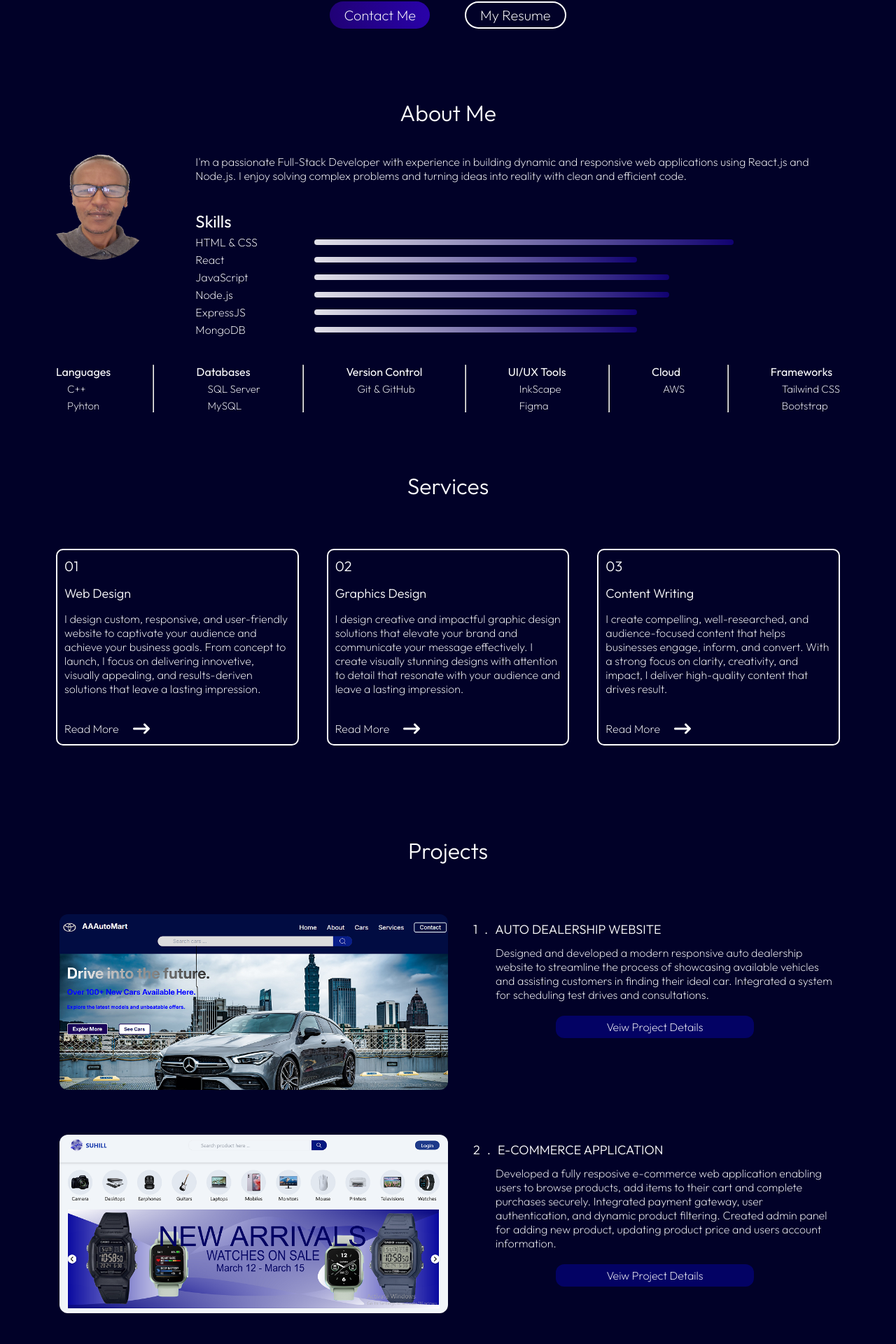
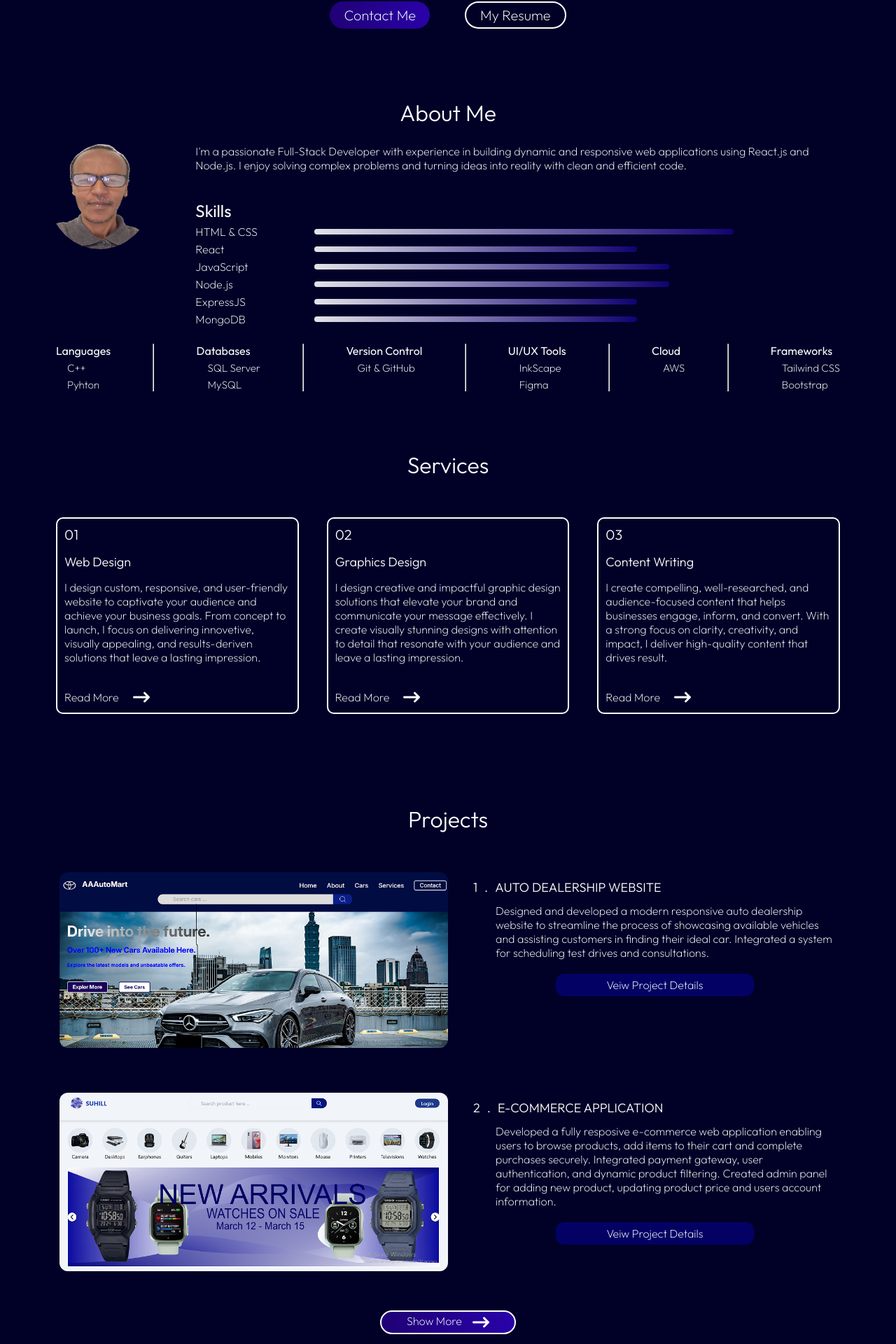
Before and after one commit to Temesgen123/temsgnportfolio, a React (Vite) app: page / in a window 1280 px wide. Shown: the part 541-2461 px from the top of the page at 70% size. Built offline with nearby package versions, Linux system fonts and the light colour scheme.

Commit message:
edited all sections margin

```diff
--- a/src/Components/About/About.css
+++ b/src/Components/About/About.css
@@ -3,7 +3,8 @@
   flex-direction: column;
   align-items: center;
   justify-content: center;
-  gap: 40px;
+  /* gap: 40px; */
+  gap: 25px;
   margin: 50px 80px;
 }
 .about-title h1 {
--- a/src/Components/Contact/Contact.css
+++ b/src/Components/Contact/Contact.css
@@ -3,7 +3,8 @@
   flex-direction: column;
   align-items: center;
   justify-content: center;
-  gap: 80px;
+  /* gap: 80px; */
+  gap: 65px;
   margin: 50px 80px;
 }
 .contact_title {
--- a/src/Components/Footer/Footer.css
+++ b/src/Components/Footer/Footer.css
@@ -2,7 +2,8 @@
   margin: 50px 80px;
   display: flex;
   flex-direction: column;
-  gap: 30px;
+  /* gap: 30px; */
+  gap: 15px;
 }
 .footer-top {
   display: none;
--- a/src/Components/MyWork/MyWork.css
+++ b/src/Components/MyWork/MyWork.css
@@ -3,7 +3,8 @@
   flex-direction: column;
   align-items: center;
   justify-content: center;
-  gap: 50px;
+  /* gap: 50px; */
+  gap: 35px;
   margin:  50px 80px;
 }
 .mywork-title h1 {
--- a/src/Components/Services/services.css
+++ b/src/Components/Services/services.css
@@ -3,12 +3,13 @@
   flex-direction: column;
   align-items: center;
   justify-content: center;
-  gap: 40px;
+  /* gap: 40px; */
+  gap: 25px;
   margin: 50px 80px;
 }
 .services-title h1 {
   padding: 30px;
-  font-size:32px ;
+  font-size: 32px;
   font-weight: 300;
 }
 .services-format {
```
